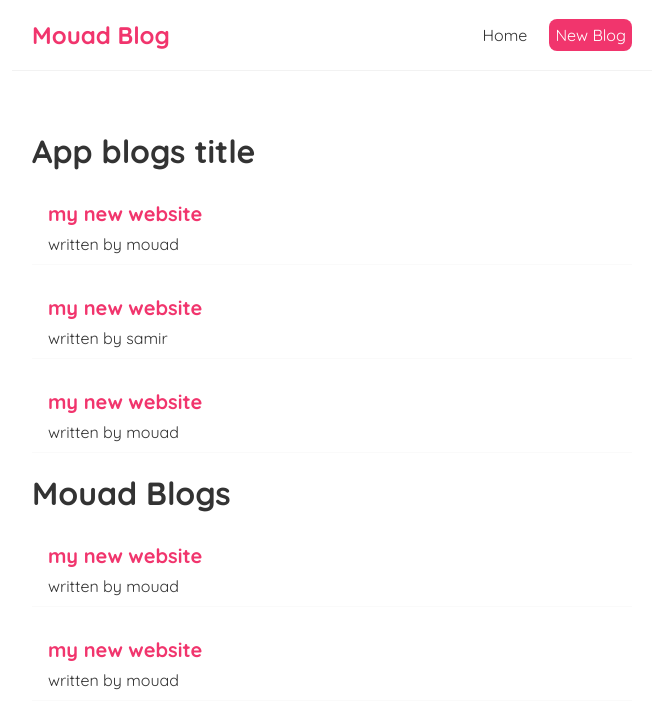
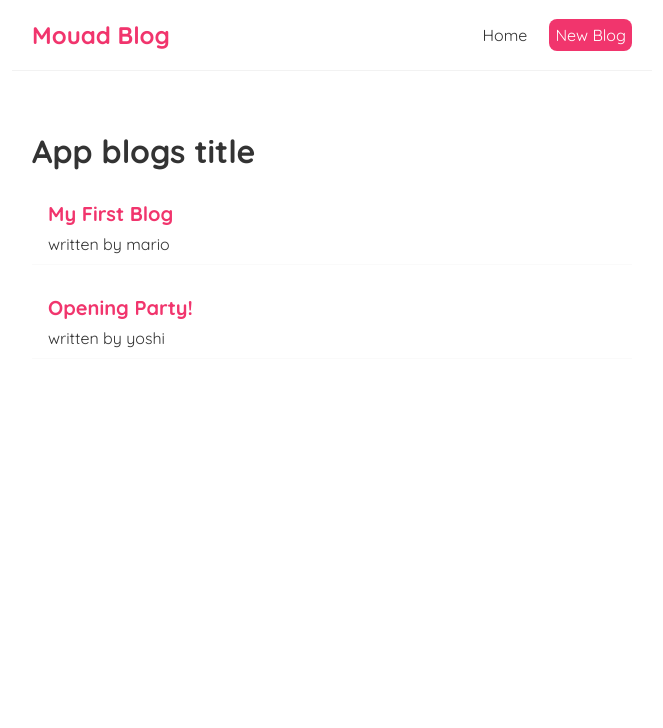
Before and after one commit to mouaammou/learn-react, a React (Create React App) app in the folder my-first-react-app/: page / in a window 1280 px wide. Shown: the top 728 px of the page, without its empty margins (308-971 px from the left). Built offline with nearby package versions, Linux system fonts and the light colour scheme; data requests are answered from the project's data file.

Commit message:
useEffect useState

```diff
--- a/my-first-react-app/src/home.js
+++ b/my-first-react-app/src/home.js
@@ -1,18 +1,28 @@
-import { useState } from 'react'
+import { useEffect, useState } from 'react'
 import BlogList from './blog';
 
 const Home = () => {
 
-    const [elements, setEelms] = useState([
-        {title: 'my new website', body: 'my body is ...', author: 'mouad', id: 1},
-        {title: 'my new website', body: 'my body is ...', author: 'samir', id: 2},
-        {title: 'my new website', body: 'my body is ...', author: 'mouad', id: 3}
-    ]);
+    const [elements, setEelms] = useState(null);
+
+    const [pending, setPending] = useState(true);
+
+    useEffect(() => {
+        setTimeout(() => {
+            fetch("http://localhost:5500/blogs")
+            .then(res => res.json())
+            .then ((data) =>
+            {
+                setEelms(data);
+                setPending(false)
+            })
+        }, 2000);
+    }, [])
 
     return (
         <div className="home">
-          <BlogList elements={elements} title='App blogs title'/>
-          <BlogList elements={elements.filter((ele) => { return ele.author === 'mouad'})} title='Mouad Blogs'/>
+        {pending && <h1>Loading ...</h1> }
+        {elements && <BlogList elements={elements} title='App blogs title'/>}
         </div>
     );
 }
```
